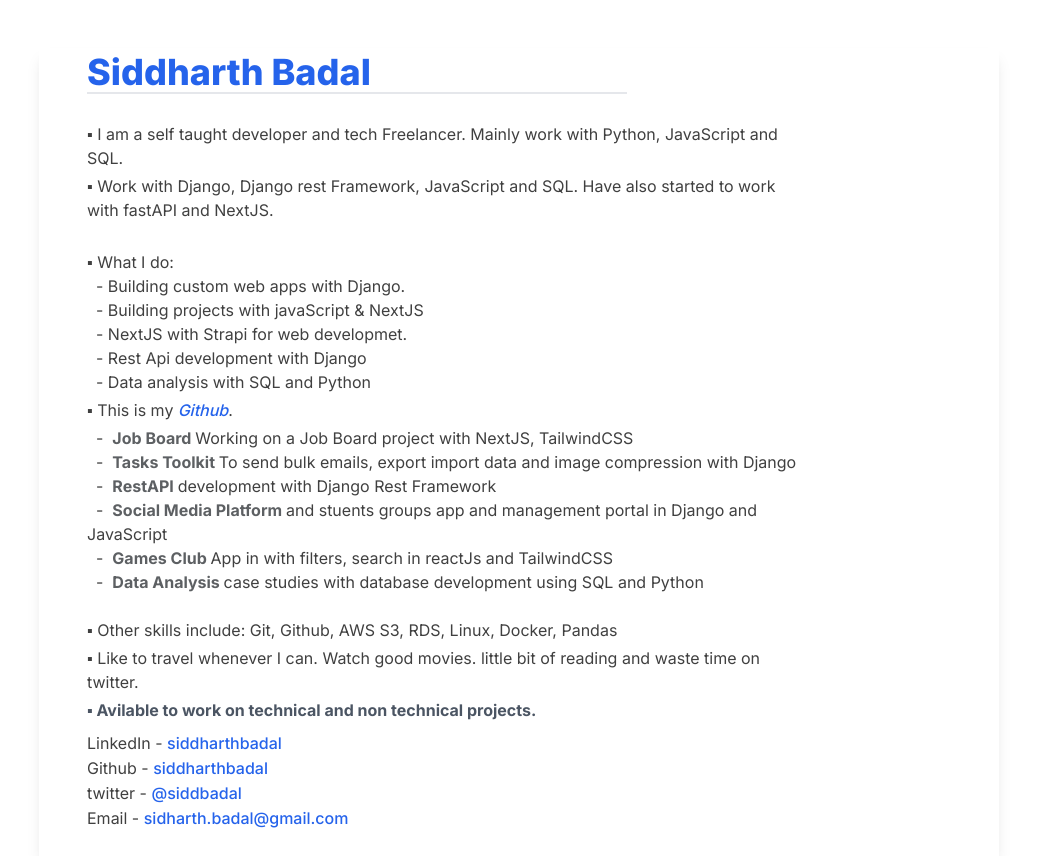
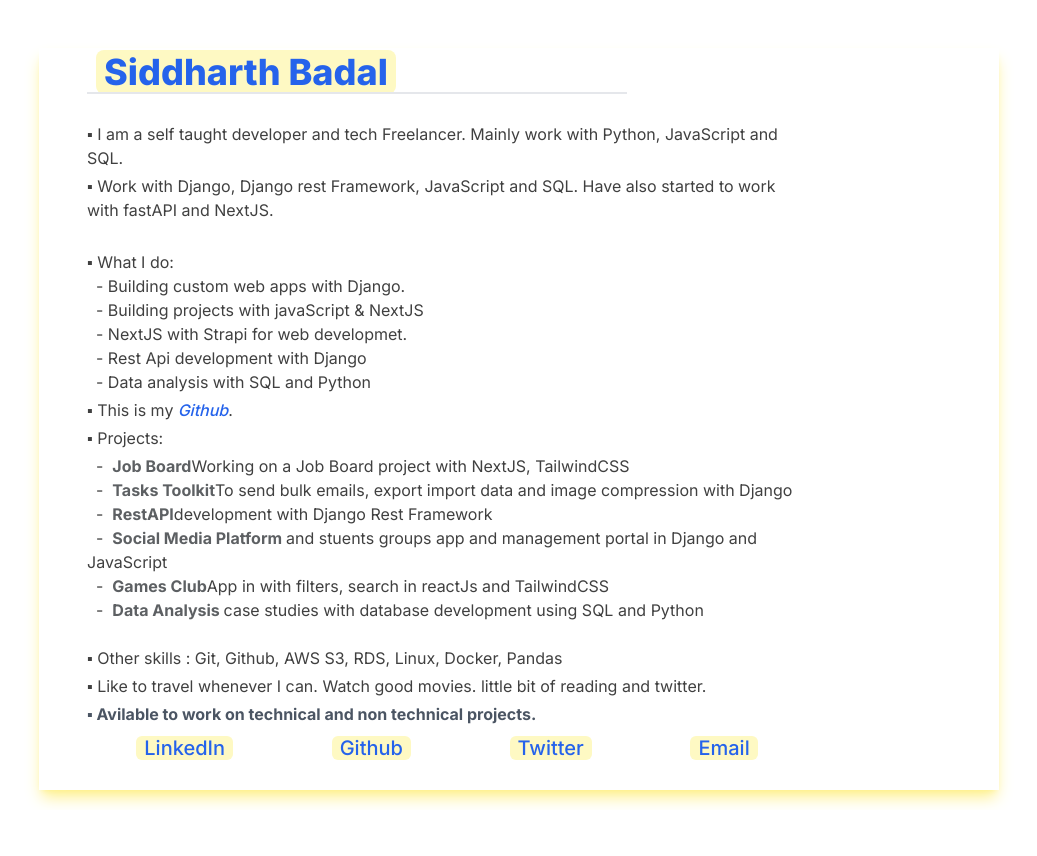
Before and after one commit to Siddharthbadal/Siddharthbadal.github.io, a React (Vite) app: page / in a window 1280 px wide. Shown: the whole page, without its empty margins (121-1158 px from the left). After the commit the page ends 810 px from the top, so only its background shows below. Built offline with nearby package versions, Linux system fonts and the light colour scheme.

Commit message:
colors links contact-components

```diff
--- /dev/null
+++ b/src/components/Contacts.jsx
@@ -0,0 +1,23 @@
+import contacts from "../data/contacts"
+
+export default function Contacts(){
+    return (
+        <div className="contacts flex flex-row  justify-around mt-2">
+            {contacts.map(contact => (
+
+                <p className="text-xl ">
+            <a  href={contact.link} target="_blank" className="bg-yellow-100 px-2 mb-2 rounded-md hover:bg-yellow-300 delay-500" >
+            {contact.title}
+            </a>
+        </p>
+        ))}
+
+
+
+
+        {/* <p>Github - <a href="https://github.com/Siddharthbadal/" target="_blank" className="bg-yellow-100 px-2 mb-2 rounded-lg">siddharthbadal</a></p>
+        <p>twitter - <a href="https://x.com/siddbadal" target="_blank" className="bg-yellow-100 px-2 mb-2 rounded-lg">@siddbadal</a></p>
+        <p>Email - <a href="mailto:sidharth.badal@gmail.com" target="_blank" className="bg-yellow-100 px-2 mb-2 rounded-lg">sidharth.badal@gmail.com</a></p> */}
+    </div>
+    )
+}
--- a/src/components/HomePage.css
+++ b/src/components/HomePage.css
@@ -22,14 +22,3 @@
     color:#5d6063;
     font-weight: bold;
 }
-span a:hover{
-    font-style: italic;
-}
-.contacts{
-    margin-bottom: 2px;
-    margin-top: 9px;
-}
-.contacts p{
-    margin-bottom: 1px;
-
-}
--- a/src/components/HomePage.jsx
+++ b/src/components/HomePage.jsx
@@ -1,14 +1,19 @@
+import Contacts from "./Contacts"
 import "./HomePage.css"
 import ProjectsList from "./ProjectsList"
 
 const HomePage = () => {
   return (
     <>
-        <div className="container lg:mx-auto lg:w-3/4 sm:w-3/4 shadow-lg">
+        <div className="container lg:mx-auto lg:w-3/4 sm:w-3/4 shadow-lg shadow-yellow-200 mb-5">
 
         <div className="flex flex-col justify-left items-left flex-wrap mt-12 ml-12 lg:w-3/4 ">
 
-            <h1 className="lg:text-4xl text-blue-600 text-3xl font-extrabold mt-1">Siddharth Badal</h1>
+            <h1 className="lg:text-4xl text-blue-600 text-3xl font-extrabold mt-1">
+              <span className="bg-yellow-100 rounded-lg px-2">
+                Siddharth Badal
+              </span>
+              </h1>
 
             <hr className="mb-7 w-3/4 border"/>
             <div className="main-text text-neutral-700">
@@ -35,23 +40,16 @@
 
 
 
-                <p>▪ Other skills include:
-                Git, Github, AWS S3, RDS, Linux, Docker, Pandas
+                <p>▪ Other skills : Git, Github, AWS S3, RDS, Linux, Docker, Pandas
                 </p>
                 {/* <p>▪ Prior to freelancing, I have worked for over five years in data analysis and business operations. </p> */}
-                <p> ▪ Like to travel whenever I can. Watch good movies. little bit of reading and waste time on twitter. </p>
+                <p> ▪ Like to travel whenever I can. Watch good movies. little bit of reading and twitter. </p>
                 <p className="text-gray-600 font-bold"> ▪ Avilable to work on technical and non technical projects.
                 </p>
 
 
+                <Contacts />
 
-
-                <div className="contacts">
-                      <p>LinkedIn - <a  href="https://www.linkedin.com/in/siddharthbadal/" target="_blank">siddharthbadal</a></p>
-                      <p>Github - <a href="https://github.com/Siddharthbadal/" target="_blank">siddharthbadal</a></p>
-                      <p>twitter - <a href="https://x.com/siddbadal" target="_blank">@siddbadal</a></p>
-                      <p>Email - <a href="mailto:sidharth.badal@gmail.com">sidharth.badal@gmail.com</a></p>
-                </div>
                 <br />
             </div>
 
--- a/src/components/ProjectCard.jsx
+++ b/src/components/ProjectCard.jsx
@@ -1,4 +1,4 @@
-import projects from "../projects.js"
+import projects from "../data/projects.js"
 
 
 
@@ -7,11 +7,14 @@
   return (
 
     <div>
+      <p>▪ Projects:</p>
 
         {projects.map(project=>(
                 <span key={project.id}>-
-                    <a   href={project.link} target="_blank">
-                        <span className="text-md">{project.title} </span>
+                    <a  href={project.link} target="_blank">
+                        <span className="text-md hover:bg-yellow-100 delay-500">
+                            {project.title}
+                          </span>
                         </a>
 
                     {project.description} {project.techs}
--- /dev/null
+++ b/src/data/contacts.js
@@ -0,0 +1,22 @@
+export default [
+    {
+        "id": "1",
+        "title": "LinkedIn",
+		"link": " https://www.linkedin.com/in/siddharthbadal/"
+      },
+      {
+        "id": "2",
+        "title": "Github",
+		"link": "https://github.com/Siddharthbadal/"
+      },
+      {
+        "id": "3",
+        "title": "Twitter",
+		"link": "https://x.com/siddbadal"
+      },
+      {
+        "id": "4",
+        "title": "Email",
+		"link": "mailto:sidharth.badal@gmail.com"
+      },
+]
--- a/src/projects.js
+++ b/src/data/projects.js
@@ -10,7 +10,7 @@
 
       },
       {
-        "id": "5",
+        "id": "2",
         "title": "Tasks Toolkit",
         "techs": "Django",
         "description": "To send bulk emails, export import data and image compression with ",
@@ -18,7 +18,7 @@
 
       },
       {
-        "id": "2",
+        "id": "3",
         "title": "RestAPI",
         "techs": "Django Rest Framework",
         "description": "development with ",
@@ -26,7 +26,7 @@
 
       },
       {
-        "id": "3",
+        "id": "4",
         "title": "Social Media Platform ",
         "techs": "Django and JavaScript",
         "description": " and stuents groups app and management portal in ",
@@ -34,7 +34,7 @@
 
       },
       {
-        "id": "4",
+        "id": "5",
         "title": "Games Club",
         "techs": "reactJs and TailwindCSS",
         "description": "App in with filters, search in ",
@@ -42,7 +42,7 @@
 
       },
       {
-        "id": "5",
+        "id": "6",
         "title": "Data Analysis ",
         "techs": "SQL and Python",
         "description": "case studies with database development using ",
--- a/src/index.css
+++ b/src/index.css
@@ -4,4 +4,5 @@
 
 body{
     background-color:"bg-slate-500";
+    background-color: "#fef08a";
 }
```
Also changed, not shown: src/components/ProjectsList.jsx (+1 -39 lines).
